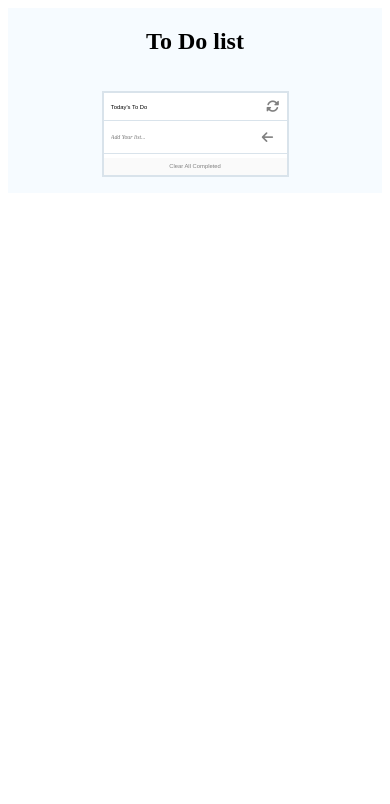
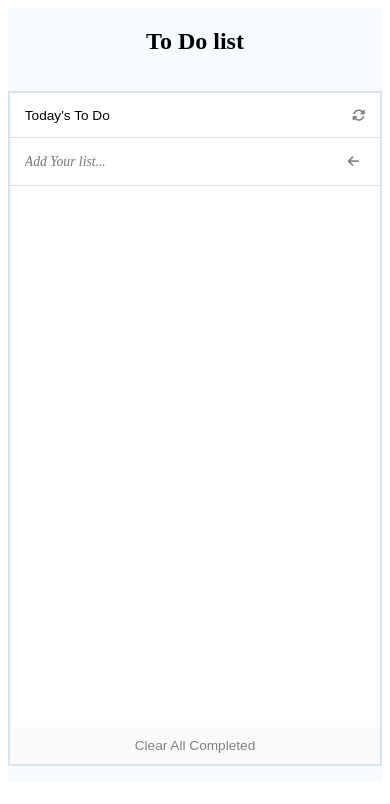
Before and after one commit to hamidazim321/To-do-list, a website built with webpack: page src/index.html in a window 390 px wide. Built offline with nearby package versions, Linux system fonts and the light colour scheme.

Commit message:
Add Mobile Version CSS

```diff
--- a/src/style.css
+++ b/src/style.css
@@ -85,3 +85,34 @@ i {
   font-size: 1.5vw;
   font-family: Arial, Helvetica, sans-serif;
 }
+
+@media screen and (max-width: 600px) {
+  #listSection {
+    min-height: 80vh;
+  }
+  #toDoContainer {
+    min-height: 80vh;
+  }
+  #toDoList {
+    width: 100%;
+    min-height: 80vh;
+    display: flex;
+    flex-direction: column;
+  }
+  #toDoList li {
+    font-size: 3.5vw;
+  }
+  #toDoList #addItem {
+    font-size: 3.5vw;
+  }
+
+.editInput {
+  font-size: 3.5vw;
+}
+
+
+#toDoList #clearList {
+  font-size: 3.5vw;
+  margin-top: auto;
+}
+}
```
